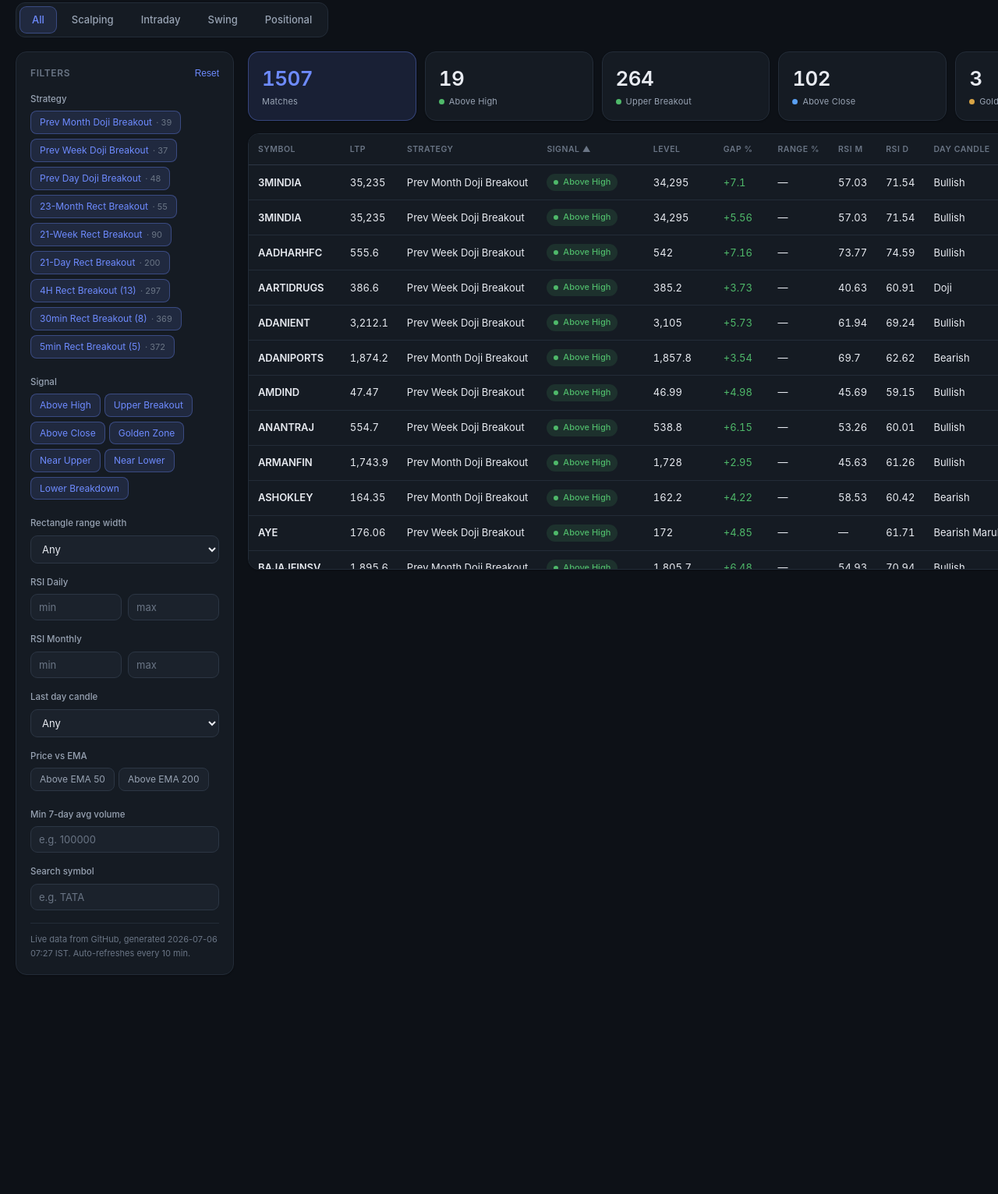
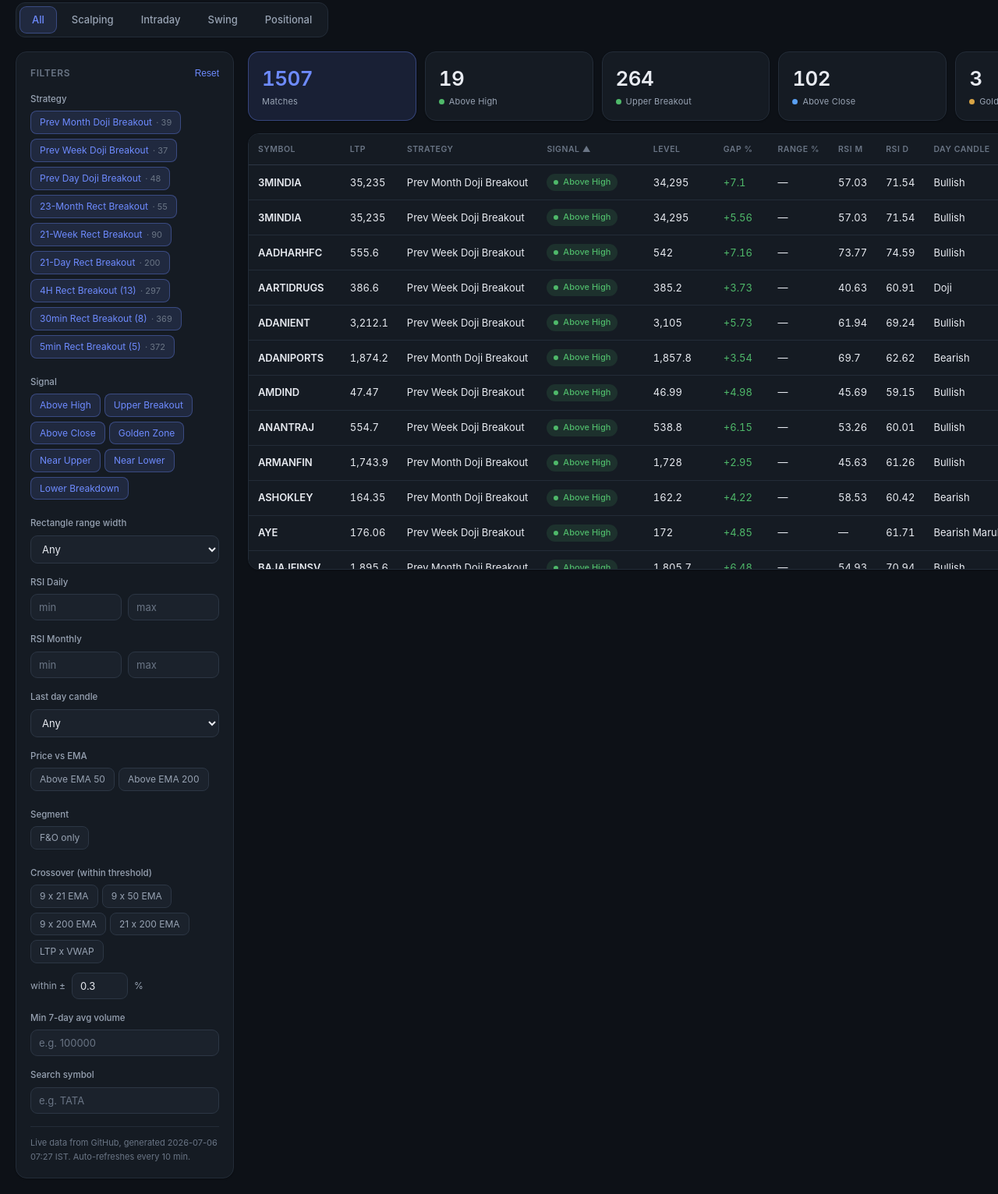
Before and after one commit to varshu22/nse-scanner, a plain HTML site: page docs/index.html in a window 1280 px wide. Shown: the part 80-1612 px from the top of the page at 78% size. Before the commit the page ends 1351 px from the top, so only its background shows below. Drawn offline with Linux system fonts and the light colour scheme.

Commit message:
Add files via upload

```diff
--- a/docs/index.html
+++ b/docs/index.html
@@ -114,6 +114,11 @@ tbody tr:hover{background:var(--elev)}
         <select id="dayCandle"><option value="">Any</option><option>Bullish</option><option>Bearish</option><option>Doji</option><option>Bullish Marubozu</option><option>Bearish Marubozu</option></select></div>
       <div class="fgroup"><label class="lbl">Price vs EMA</label>
         <span class="chip" data-ema="50">Above EMA 50</span><span class="chip" data-ema="200">Above EMA 200</span></div>
+      <div class="fgroup"><label class="lbl">Segment</label>
+        <span class="chip" id="fnoChip" onclick="toggleFno()">F&amp;O only</span></div>
+      <div class="fgroup"><label class="lbl">Crossover (within threshold)</label>
+        <div id="crossChips"></div>
+        <div class="row2" style="margin-top:6px;align-items:center"><span style="font-size:12px;color:var(--muted)">within &plusmn;</span><input type="number" id="crossPct" value="0.3" step="0.1" min="0" style="max-width:72px"><span style="font-size:12px;color:var(--muted)">%</span></div></div>
       <div class="fgroup"><label class="lbl">Min 7-day avg volume</label><input type="number" id="minVol" placeholder="e.g. 100000"></div>
       <div class="fgroup"><label class="lbl">Search symbol</label><input type="text" id="search" placeholder="e.g. TATA"></div>
       <div class="note" id="srcnote"></div>
@@ -177,9 +182,20 @@ const STRATEGIES=[
 ];
 const STYLES=['All','Scalping','Intraday','Swing','Positional'];
 const SIG_ORDER={'Above High':0,'Upper Breakout':1,'Above Close':2,'Golden Zone':3,'Near Upper':4,'Near Lower':5,'Lower Breakdown':6};
+// Crossover proximity: two values are "crossing" if within +/- threshold %
+const CROSS_DEFS=[
+  {k:'9-21',t:'9 x 21 EMA',a:'EMA_9',b:'EMA_21'},
+  {k:'9-50',t:'9 x 50 EMA',a:'EMA_9',b:'EMA_50'},
+  {k:'9-200',t:'9 x 200 EMA',a:'EMA_9',b:'EMA_200'},
+  {k:'21-200',t:'21 x 200 EMA',a:'EMA_21',b:'EMA_200'},
+  {k:'ltp-vwap',t:'LTP x VWAP',a:'LTP',b:'VWAP_Daily'},
+];
+function near(a,b,pct){a=+a;b=+b;if(!isFinite(a)||!isFinite(b)||b===0)return false;return Math.abs(a-b)/Math.abs(b)*100<=pct;}
 
 let DATA=SAMPLE, COLS=SAMPLE.columns, ci={};
-let state={style:'All',strats:{},sigs:{},ema:{},sortKey:'signal',sortDir:1,range:''};
+let state={style:'All',strats:{},sigs:{},ema:{},sortKey:'signal',sortDir:1,range:'',fno:false,cross:{}};
+function toggleFno(){state.fno=!state.fno;document.getElementById('fnoChip').classList.toggle('on');render();}
+function buildCrossChips(){var el=document.getElementById('crossChips');el.innerHTML='';CROSS_DEFS.forEach(function(d){var c=document.createElement('span');c.className='chip'+(state.cross[d.k]?' on':'');c.textContent=d.t;c.onclick=function(){state.cross[d.k]=!state.cross[d.k];buildCrossChips();render();};el.appendChild(c);});}
 STRATEGIES.forEach(s=>state.strats[s.id]=true);
 
 function reindex(){ci={};COLS.forEach((c,i)=>ci[c]=i);}
@@ -209,11 +225,13 @@ function buildSigChips(){
 }
 function toggleRange(){ document.getElementById('rangeGroup').style.display=(state.style!=='Positional')?'block':'none'; }
 document.querySelectorAll('[data-ema]').forEach(ch=>{ch.onclick=()=>{const k=ch.dataset.ema;state.ema[k]=!state.ema[k];ch.classList.toggle('on');render();};});
-['rsiDmin','rsiDmax','rsiMmin','rsiMmax','minVol','search','dayCandle','rangeSel'].forEach(id=>document.getElementById(id).addEventListener('input',()=>{state.range=document.getElementById('rangeSel').value;render();}));
+['rsiDmin','rsiDmax','rsiMmin','rsiMmax','minVol','search','dayCandle','rangeSel','crossPct'].forEach(id=>document.getElementById(id).addEventListener('input',()=>{state.range=document.getElementById('rangeSel').value;render();}));
 function resetFilters(){
   ['rsiDmin','rsiDmax','rsiMmin','rsiMmax','minVol','search'].forEach(id=>document.getElementById(id).value='');
   document.getElementById('dayCandle').value='';document.getElementById('rangeSel').value='';state.range='';
   state.ema={};document.querySelectorAll('[data-ema]').forEach(c=>c.classList.remove('on'));
+  state.fno=false;document.getElementById('fnoChip').classList.remove('on');
+  state.cross={};document.getElementById('crossPct').value='0.3';buildCrossChips();
   state.sigs={};buildSigChips();render();
 }
 function num(id){const v=document.getElementById(id).value;return v===''?null:+v;}
@@ -224,8 +242,13 @@ function compute(){
   const minVol=num('minVol'),dayC=document.getElementById('dayCandle').value,search=document.getElementById('search').value.trim().toUpperCase();
   const counts={}; STRATEGIES.forEach(s=>counts[s.id]=0);
   const out=[];
+  const crossActive=CROSS_DEFS.filter(d=>state.cross[d.k]);
+  const cpEl=document.getElementById('crossPct');
+  const crossPct=(cpEl && cpEl.value!=='')?+cpEl.value:0.3;
   for(const row of DATA.data){
     const g=(n)=>gv(row,n);
+    if(state.fno && ci['FnO']!=null && String(g('FnO'))!=='Yes') continue;
+    if(crossActive.length){let ok=true;for(const d of crossActive){if(!near(g(d.a),g(d.b),crossPct)){ok=false;break;}}if(!ok)continue;}
     for(const st of act){
       const res=st.run(g); if(!res) continue;
       if(state.sigs[res.signal]===false) continue;
@@ -306,7 +329,7 @@ async function loadRemote(manual){
     document.getElementById('srcnote').innerHTML='Live data from GitHub'+(j.generated?(', generated '+j.generated):'')+'. Auto-refreshes every '+AUTO_REFRESH_MIN+' min.';render();
   }catch(e){if(manual)alert('Could not fetch live data ('+e.message+').');if(DATA===SAMPLE||!DATA)useSample();}
 }
-function init(){reindex();buildStyles();buildStratChips();buildSigChips();buildHead();toggleRange();useSample();loadRemote(false);setInterval(()=>loadRemote(false),AUTO_REFRESH_MIN*60*1000);}
+function init(){reindex();buildStyles();buildStratChips();buildSigChips();buildCrossChips();buildHead();toggleRange();useSample();loadRemote(false);setInterval(()=>loadRemote(false),AUTO_REFRESH_MIN*60*1000);}
 init();
 
 function toggleTheme(){var d=document.documentElement;var light=d.getAttribute('data-theme')!=='light';if(light){d.setAttribute('data-theme','light');}else{d.removeAttribute('data-theme');}try{localStorage.setItem('nsetheme',light?'light':'dark');}catch(e){}var b=document.getElementById('themeBtn');if(b)b.textContent=light?'Dark':'Light';}
```
